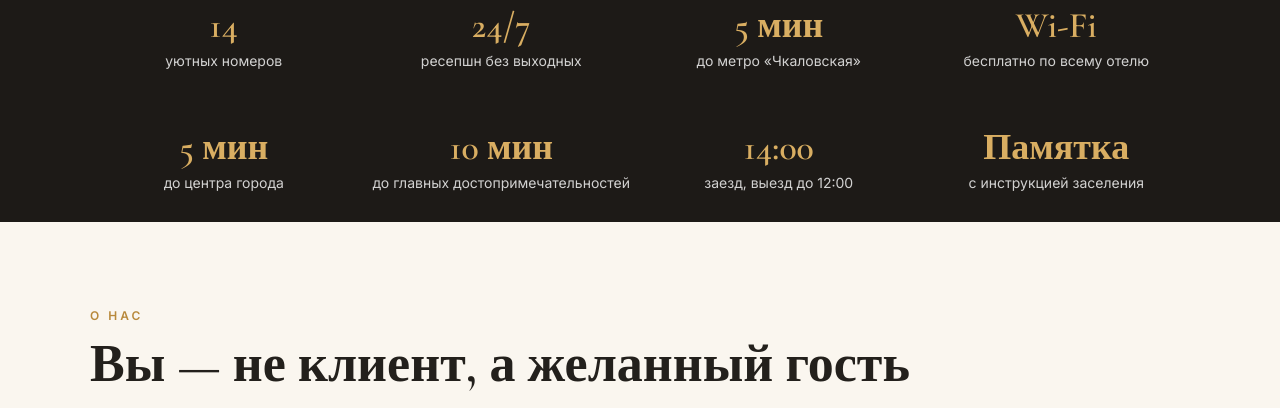
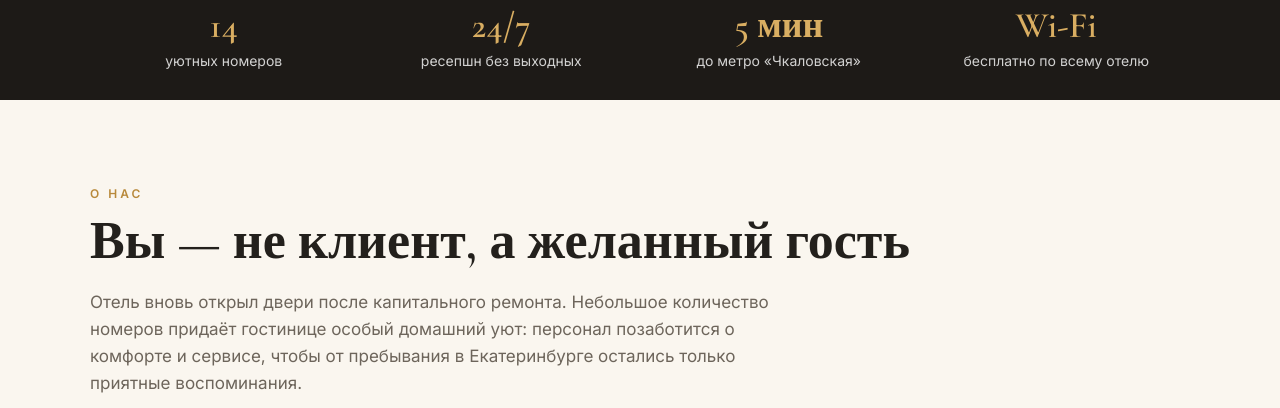
Before and after one commit to androidvasilov-svg/rholl-demo, a plain HTML site: page index.html in a window 1280 px wide. Shown: the part 796-1204 px from the top of the page. Drawn offline with nearby package versions, Linux system fonts and the light colour scheme.

Commit message:
Fix facts bar switching
Co-Authored-By: Claude Sonnet 5.5 <noreply@anthropic.com>

```diff
--- a/index.html
+++ b/index.html
@@ -76,7 +76,7 @@ h2{font-size:clamp(34px,4.5vw,52px);margin:10px 0 18px}
 .mess a{padding:11px 20px;border-radius:30px;text-decoration:none;font-weight:600;font-size:14px;color:#fff}
 .wa{background:#25a244}.tg{background:#2a8fd0}.mx{background:#6a4fe0}
 footer{background:#14110e;color:#9b9285;text-align:center;padding:34px 20px;font-size:14px}
-.obj{display:none}.obj.on{display:block}.facts .obj.on{display:grid}
+.obj{display:none}.obj.on{display:block}.facts .wrap.obj{display:none}.facts .wrap.obj.on{display:grid}
 #lb{position:fixed;inset:0;background:rgba(0,0,0,.9);display:none;align-items:center;justify-content:center;z-index:50;cursor:zoom-out}
 #lb img{max-width:94vw;max-height:92vh;border-radius:8px}
 .fab{position:fixed;right:18px;bottom:18px;z-index:30;display:none}
```
